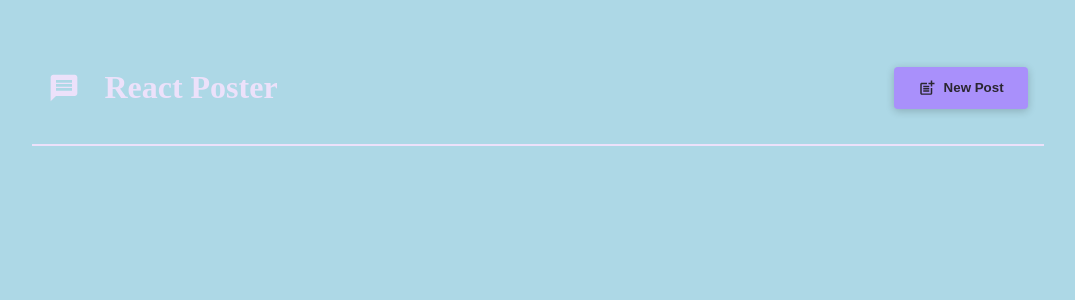
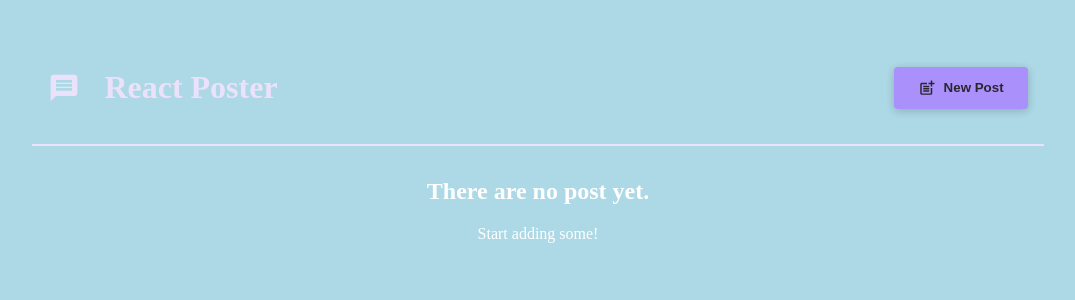
Before and after one commit to Abass-rashid/React-Crash-Project, a React (Vite) app: page / in a window 1280 px wide. Shown: the top 300 px of the page, without its empty margins (102-1177 px from the left). Built offline with nearby package versions, Linux system fonts and the light colour scheme.

Commit message:
Add conditional rendering

```diff
--- a/src/Components/PostList.jsx
+++ b/src/Components/PostList.jsx
@@ -17,10 +17,18 @@ const [post, setPost] = useState([])
      <NewPost
     onCancel={onStopPosting}  onAddPost={postHandler}/>
       </Modal> ) }
-      <ul className={classes.posts}>
-      {post.map((item)=><Post author={item.author} body ={item.body}/>,
-      console.log(post))}
-   </ul>
+
+      {post.length > 0 && (
+         <ul className={classes.posts}>
+        {post.map((item)=><Post key={item.body}  author={item.author} body ={item.body}/> )}
+        </ul>)}
+      {post.length === 0 && (
+        <div style={{textAlign: "center", color: "white"}}>
+          <h2>There are no post yet.</h2>
+          <p>Start adding some!</p>
+        </div>
+      )}
+
 
    </>
 
```
